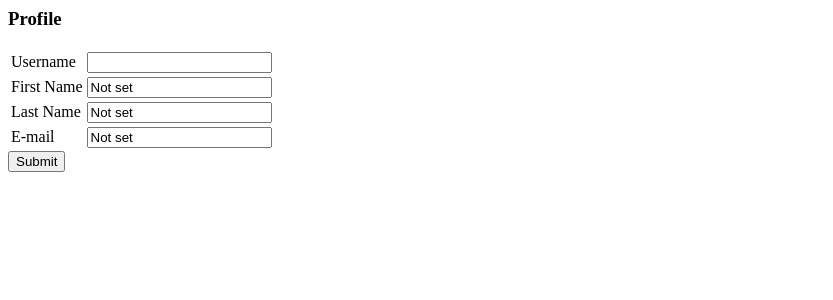
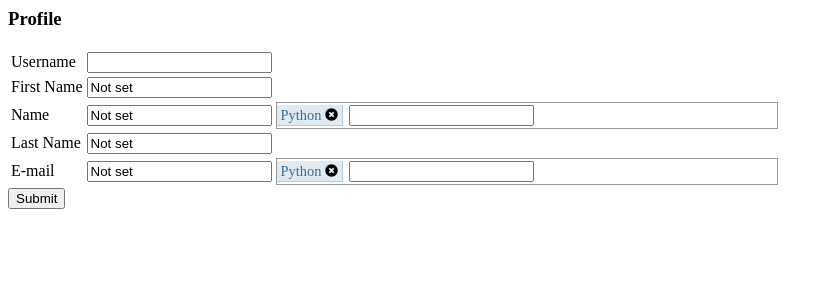
Before and after one commit to sarveshgpt1991/Mediawiki-Identity-Mapping, a Django app: template mediawiki/templates/people/home.html in a window 1280 px wide. Shown: the top 300 px of the page, without its empty margins (0-833 px from the left). Run offline with Django 3.2, Linux system fonts and the light colour scheme; the template is opened without the code that fills it, so the values that code supplies are empty.

Commit message:
profile altered

```diff
--- /dev/null
+++ b/mediawiki/media/css/people/home.css
@@ -0,0 +1,31 @@
+.identityBox {
+	width : 500px;
+	border: 1px solid #999;
+	height : 25px;
+}
+
+.identity {
+	margin-left: 3px;
+	margin-right: 3px;
+	color: #3e6d8e;
+	background-color: #e0eaf1;
+	border-bottom: 1px solid #b3cee1;
+	border-right: 1px solid #b3cee1;
+	padding: 3px 4px 3px 4px;
+	margin: 2px 2px 2px 0;
+	text-decoration: none;
+	font-size: 90%;
+	line-height: 1.0;
+	white-space: nowrap;
+	display: inline-block;
+}
+
+.cross {
+	background-image: url("/media/img/cross.png");
+	width: 13px;
+	height: 13px;
+	display: inline-block;
+	background-size: 100%;
+	vertical-align: top;
+	cursor: pointer;
+}
--- a/mediawiki/mediawiki/urls.py
+++ b/mediawiki/mediawiki/urls.py
@@ -1,5 +1,5 @@
 from django.conf.urls import patterns, include, url
-
+from mediawiki.settings import MEDIA_ROOT
 from django.contrib import admin
 admin.autodiscover()
 
@@ -14,6 +14,7 @@ urlpatterns = patterns('',
     url(r'^(?P<username>\w+)', include('people.urls')),
     #url(r'signup/set_password/$', 'login.views.set_password'),
 
-    # url(r'^blog/', include('blog.urls')),
+    #media
+    url(r'^media/(?P<path>.*)$', 'django.views.static.serve', {'document_root': MEDIA_ROOT}),
     url(r'^admin/', include(admin.site.urls)),
 )
--- a/mediawiki/templates/people/home.html
+++ b/mediawiki/templates/people/home.html
@@ -1,6 +1,7 @@
 <html>
 <head>
 	<title>{{user.username}}-Profile</title>
+	<link rel="stylesheet" type="text/css" href="{{MEDIA_URL}}css/people/home.css">
 </head>
 <body>
 
@@ -16,12 +17,36 @@
 			<td> <input type="text" name="firstname" value="{{user.first_name|default:'Not set'}}" /> </td>
 		</tr>
 		<tr>
+			<td> Name </td>
+			<td> <input type="text" name="name" value="{{user.name|default:'Not set'}}" /> </td>
+			<td>
+				<div class="identityBox">
+					<span>
+						<span class="identity">Python
+							<span class="cross" title="remove this identity"></span>
+						</span>
+					</span>
+					<input type="text" />
+				</div>
+			</td>
+		</tr>
+		<tr>
 			<td> Last Name </td>
 			<td> <input type="text" name="lastname" value="{{user.last_name|default:'Not set'}}" /> </td>
 		</tr>
 		<tr>
 			<td> E-mail </td>
 			<td> <input type="text" name="email" value="{{user.email|default:'Not set'}}" /> </td>
+			<td>
+				<div class="identityBox">
+					<span>
+						<span class="identity">Python
+							<span class="cross" title="remove this identity"></span>
+						</span>
+					</span>
+					<input type="text" />
+				</div>
+			</td>
 		</tr>
 	</table>
 	<input type='submit' />
```
Also changed, not shown: mediawiki/media/img/cross.png (added), 1 other file.
